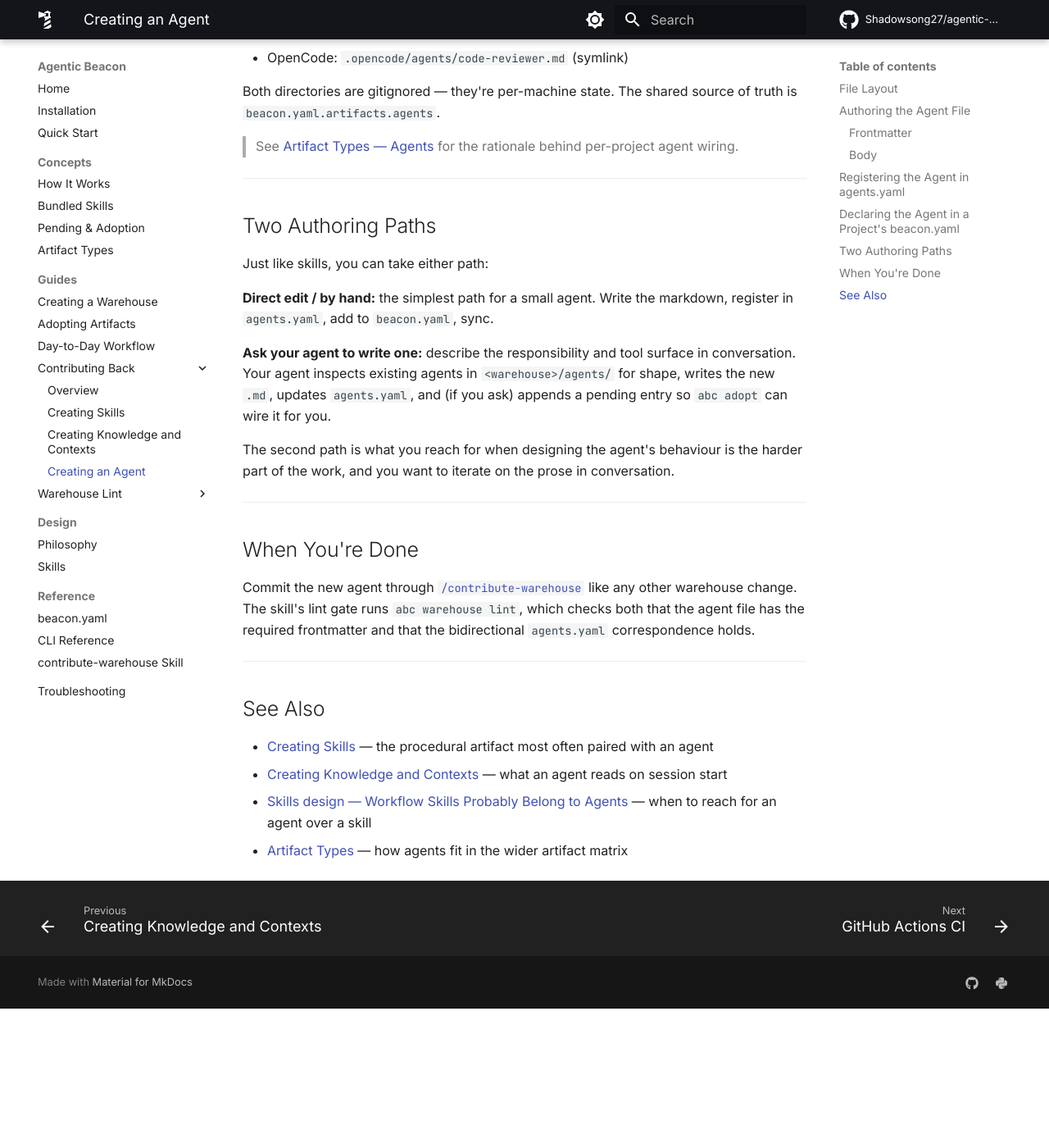
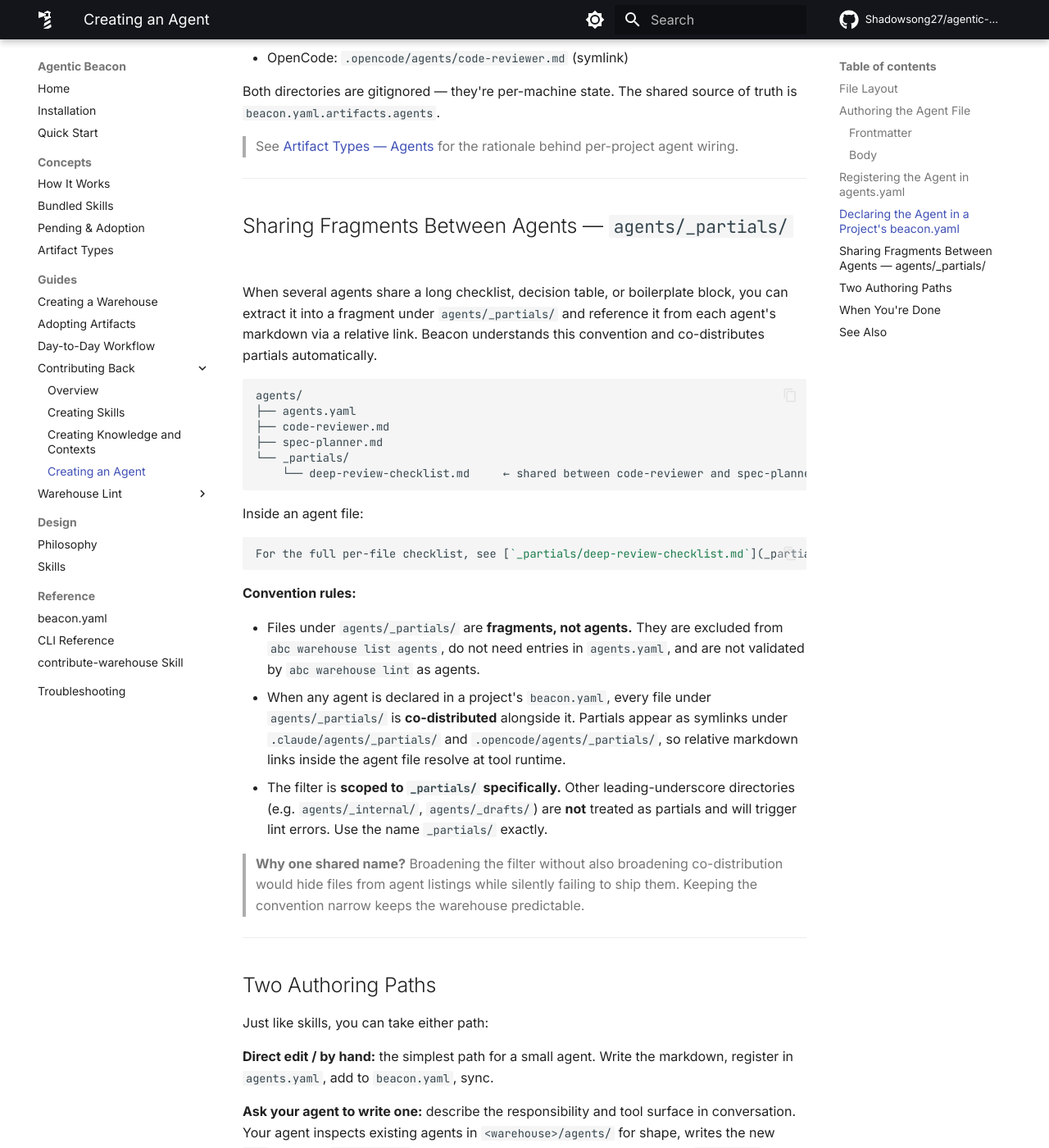
Before and after one commit to Shadowsong27/agentic-beacon, an MkDocs documentation site: the page built from site-docs/guides/creating-agents.md, in a window 1280 px wide and 1400 px high, scrolled down 2848 px. Shown: the whole window at 82% size. Built offline with MkDocs 1.6.1 and Material for MkDocs 9.7.7, drawn with Linux system fonts in a browser that asks for light colours; comment, search, counter and statistics services are not loaded; before the commit the page ends 4078 px from its top, so only the background shows below that.

Commit message:
docs(agents): document _partials convention + record detect_agent_targets gating decision
PER-172: The `agents/_partials/` co-distribution mechanism shipped in
PR #143 but was undocumented anywhere. Anyone discovering it via a lint
error on `agents/_internal/` had no way to learn the convention.

- creating-agents.md: new "Sharing Fragments Between Agents" section
  with the directory diagram, an inline markdown-link example, and the
  three-rule convention block — fragments-not-agents, co-distribution
  behaviour, and the `_partials/`-only filter scope with rationale.
- templates/agents/README.md: condensed version of the same convention
  so every freshly-`abc warehouse init`-ed warehouse ships with the docs
  in place.

PER-123: `detect_agent_targets` gates on `.claude/` / `.opencode/`
directory existence (spec-aligned). The bot review on PR #109 flagged
this as a Medium UX issue because those directories can be created by
sync for non-agent artifacts, leading to over-wiring on machines where
the tool isn't installed. The cost is bounded (gitignored symlinks,
wasted bytes) and the two tightening options each introduce worse edge
cases:

- `shutil.which()` makes wiring PATH-dependent across developer laptops.
- Marker-file checks (CLAUDE.md / opencode.json) create an asymmetric
  ordering dependency that breaks fresh-clone-then-sync flows.

Recording the decision (option c from the ticket) as a 25-line design
note on the function so the next reader doesn't re-litigate it.

````diff
--- a/site-docs/guides/creating-agents.md
+++ b/site-docs/guides/creating-agents.md
@@ -121,6 +121,35 @@ Both directories are gitignored — they're per-machine state. The shared source
 
 ---
 
+## Sharing Fragments Between Agents — `agents/_partials/`
+
+When several agents share a long checklist, decision table, or boilerplate block, you can extract it into a fragment under `agents/_partials/` and reference it from each agent's markdown via a relative link. Beacon understands this convention and co-distributes partials automatically.
+
+```
+agents/
+├── agents.yaml
+├── code-reviewer.md
+├── spec-planner.md
+└── _partials/
+    └── deep-review-checklist.md     ← shared between code-reviewer and spec-planner
+```
+
+Inside an agent file:
+
+```markdown
+For the full per-file checklist, see [`_partials/deep-review-checklist.md`](_partials/deep-review-checklist.md).
+```
+
+**Convention rules:**
+
+- Files under `agents/_partials/` are **fragments, not agents.** They are excluded from `abc warehouse list agents`, do not need entries in `agents.yaml`, and are not validated by `abc warehouse lint` as agents.
+- When any agent is declared in a project's `beacon.yaml`, every file under `agents/_partials/` is **co-distributed** alongside it. Partials appear as symlinks under `.claude/agents/_partials/` and `.opencode/agents/_partials/`, so relative markdown links inside the agent file resolve at tool runtime.
+- The filter is **scoped to `_partials/` specifically.** Other leading-underscore directories (e.g. `agents/_internal/`, `agents/_drafts/`) are **not** treated as partials and will trigger lint errors. Use the name `_partials/` exactly.
+
+> **Why one shared name?** Broadening the filter without also broadening co-distribution would hide files from agent listings while silently failing to ship them. Keeping the convention narrow keeps the warehouse predictable.
+
+---
+
 ## Two Authoring Paths
 
 Just like skills, you can take either path:
````
Also changed, not shown: libs/beacon/src/beacon/data/templates/agents/README.md (+21 -1 lines), 1 other file.
